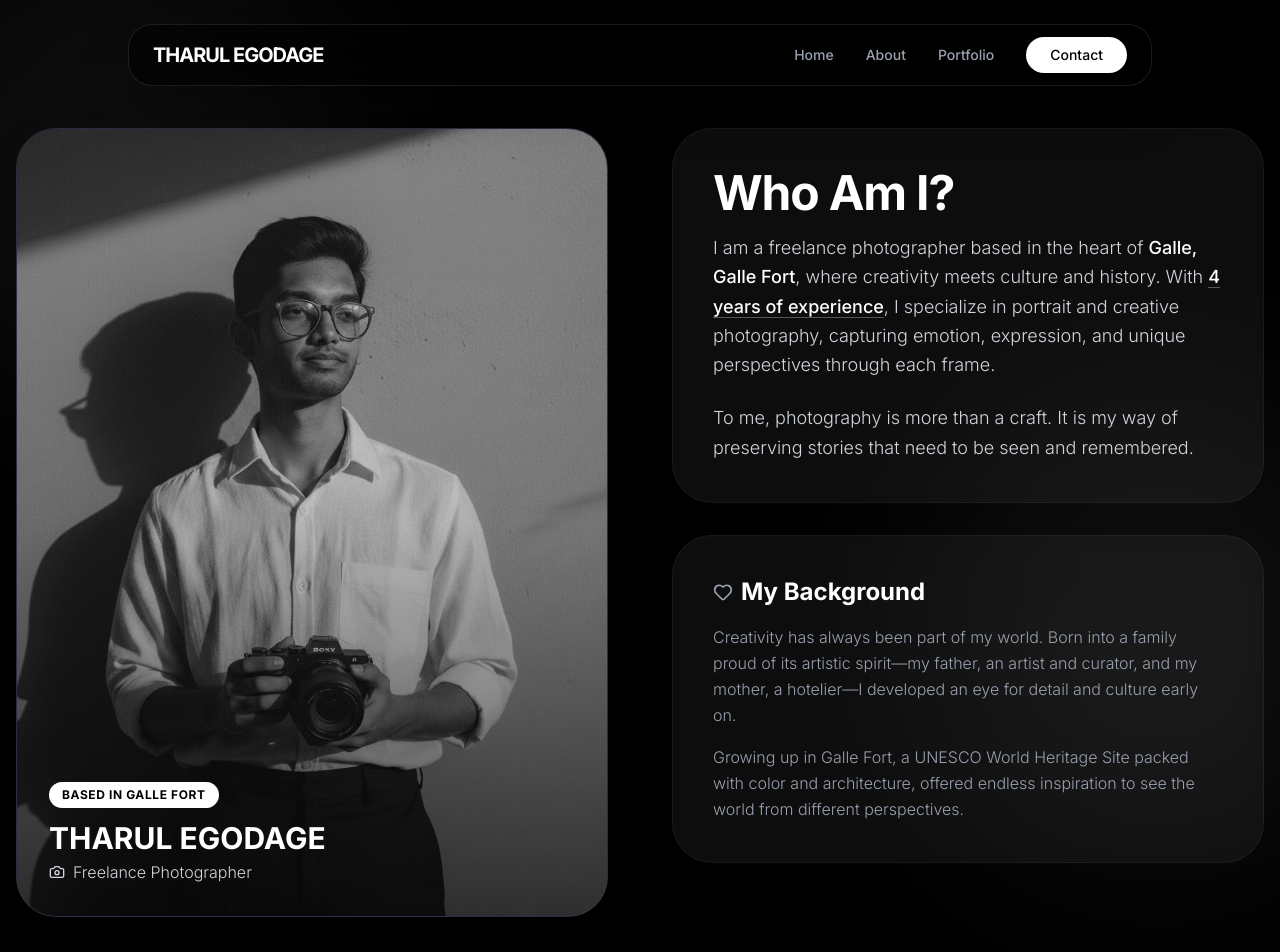
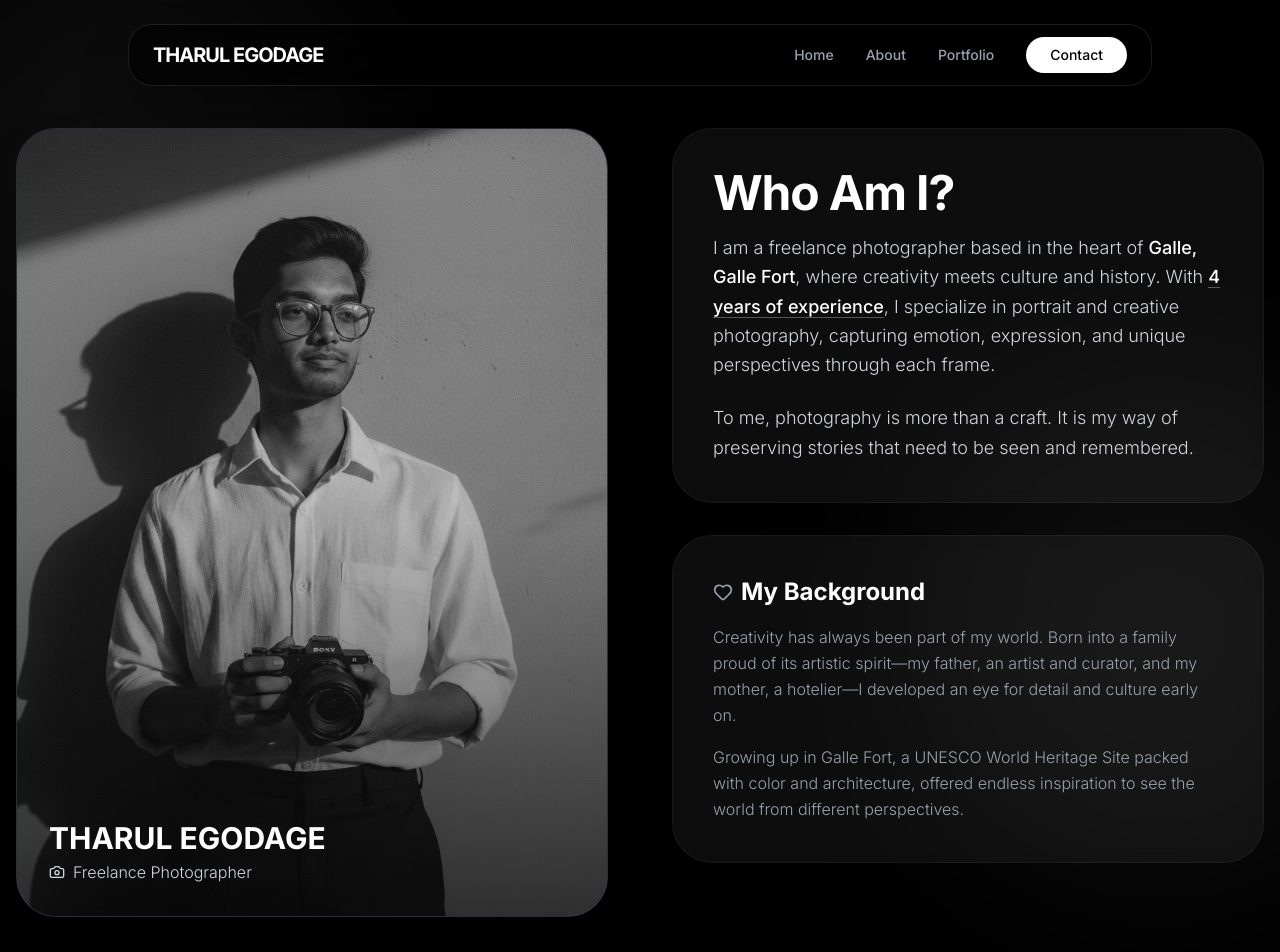
Before and after one commit to EdirithanthiriTharushaKawshalya/tharul-egodage, a Next.js app: page /about in a window 1280 px wide. Shown: the top 952 px of the page. Built offline with nearby package versions, Linux system fonts and the light colour scheme.

Commit message:
removed: some badge

```diff
--- a/src/app/about/page.tsx
+++ b/src/app/about/page.tsx
@@ -25,11 +25,6 @@ export default function AboutPage() {
             <div className="absolute inset-0 bg-gradient-to-t from-black/80 via-black/20 to-transparent opacity-80" />
 
             <div className="absolute bottom-6 left-6 md:bottom-8 md:left-8 right-6">
-              <div className="flex items-center gap-2 mb-3">
-                <Badge className="bg-white text-black hover:bg-white/90 rounded-full px-3 py-1 text-xs font-bold uppercase tracking-wider">
-                  Based in Galle Fort
-                </Badge>
-              </div>
               <h2 className="text-white font-bold text-2xl md:text-3xl mb-1">THARUL EGODAGE</h2>
               <p className="text-gray-300 text-sm md:text-base font-light flex items-center gap-2">
                 <Camera className="h-4 w-4" /> Freelance Photographer
```
